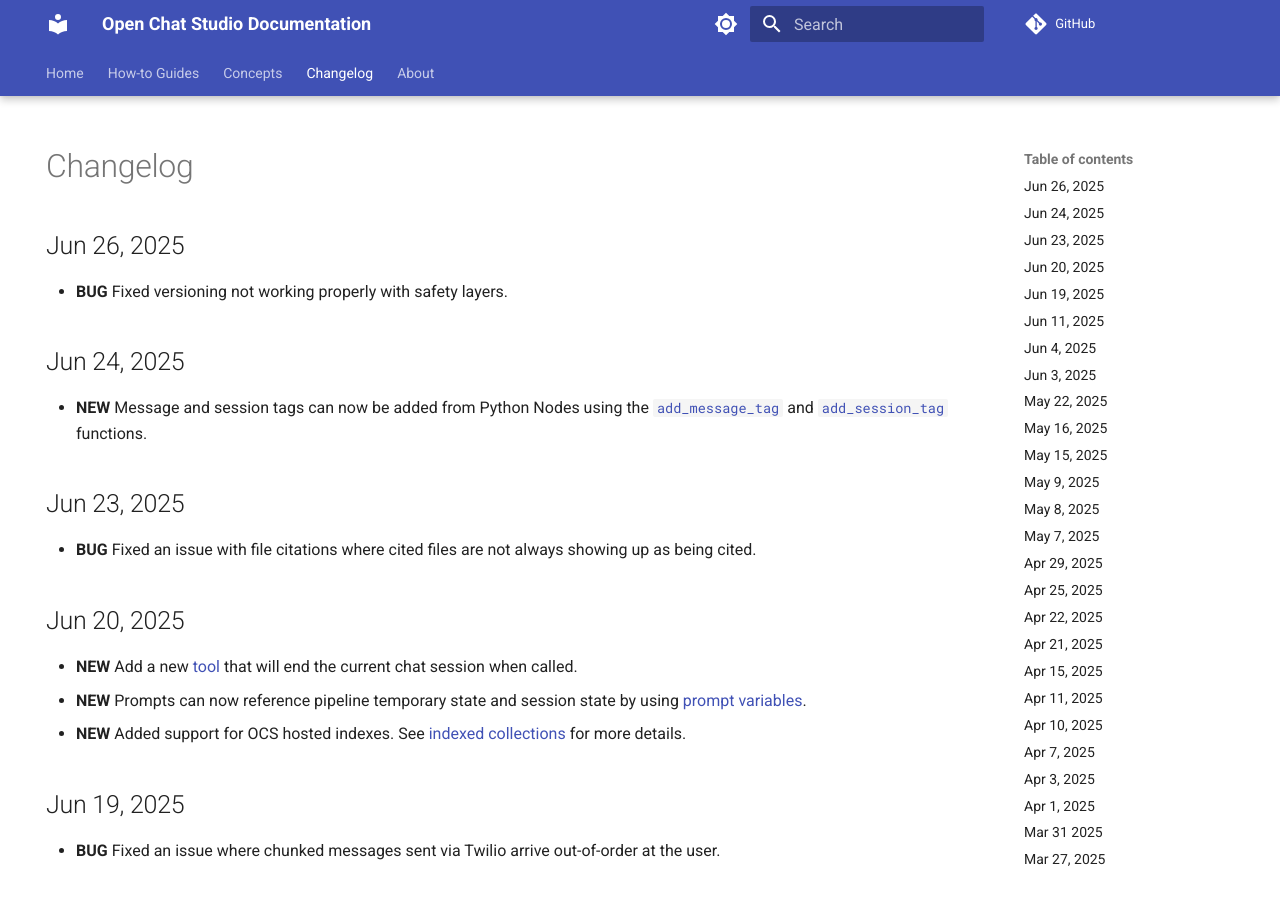
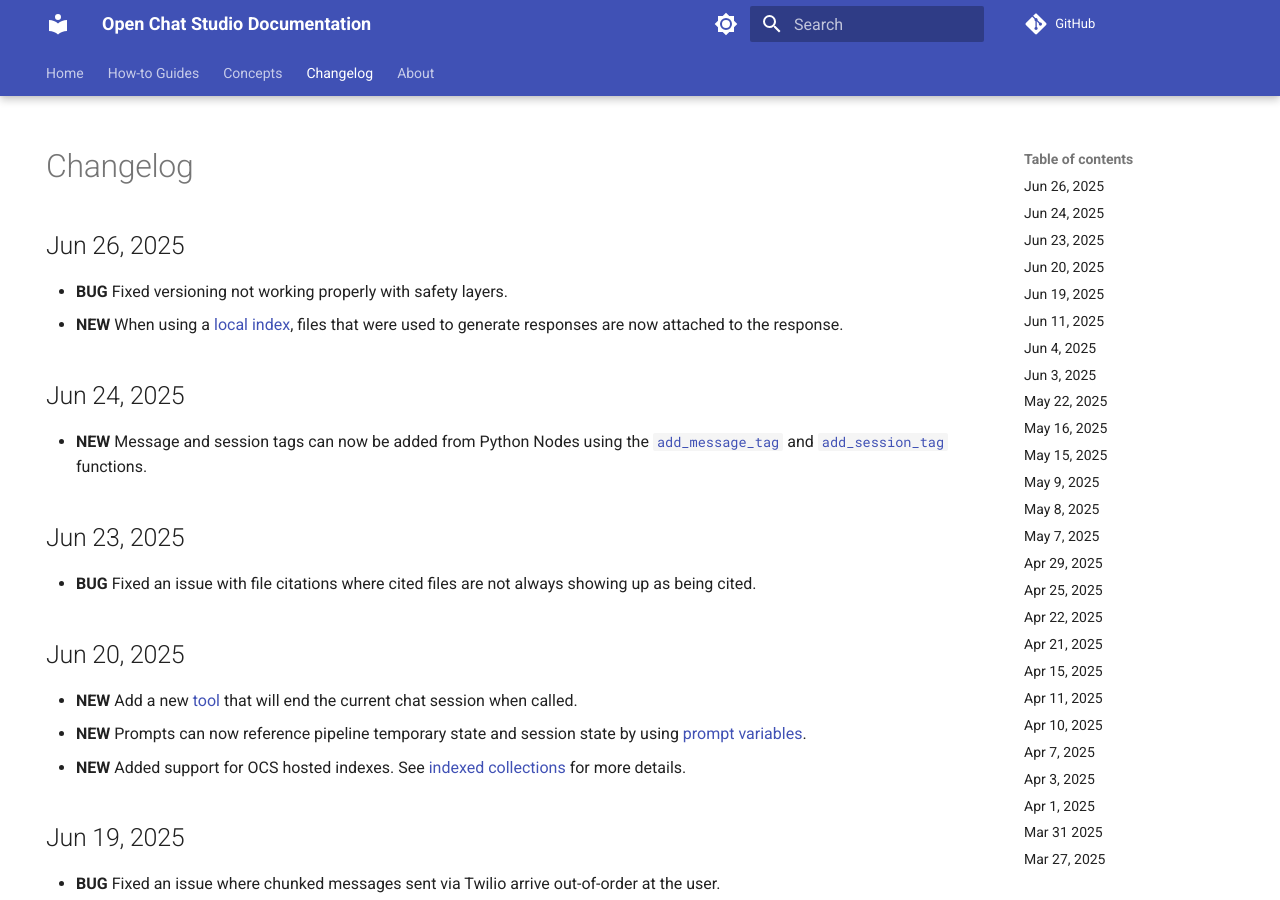
Before and after one commit to dimagi/open-chat-studio-docs, an MkDocs documentation site: the page built from docs/changelog.md, in a window 1280 px wide and 900 px high. Built offline with MkDocs 1.6.1 and Material for MkDocs 9.7.7, drawn with Linux system fonts in a browser that asks for light colours; emoji names are drawn with the system emoji font; a script that is not in the unit is left out; comment, search, counter and statistics services are not loaded.

Commit message:
Update changelog

```diff
--- a/docs/changelog.md
+++ b/docs/changelog.md
@@ -6,6 +6,7 @@
 # Changelog
 ## Jun 26, 2025
 * **BUG** Fixed versioning not working properly with safety layers.
+* **NEW** When using a [local index](concepts/collections/indexed.md#local-index), files that were used to generate responses are now attached to the response.
 
 ## Jun 24, 2025
 * **NEW** Message and session tags can now be added from Python Nodes using the [`add_message_tag`](concepts/pipelines/nodes.md#python_node.add_message_tag) and [`add_session_tag`](concepts/pipelines/nodes.md#python_node.add_session_tag) functions.
```
